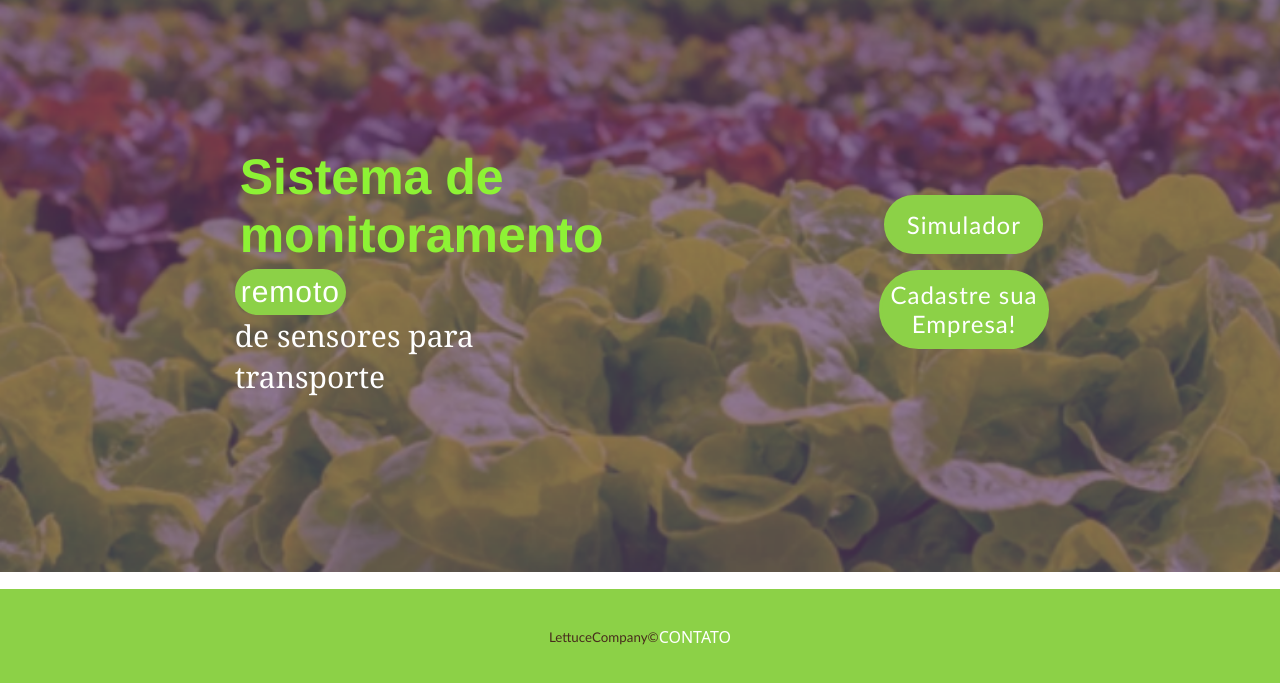
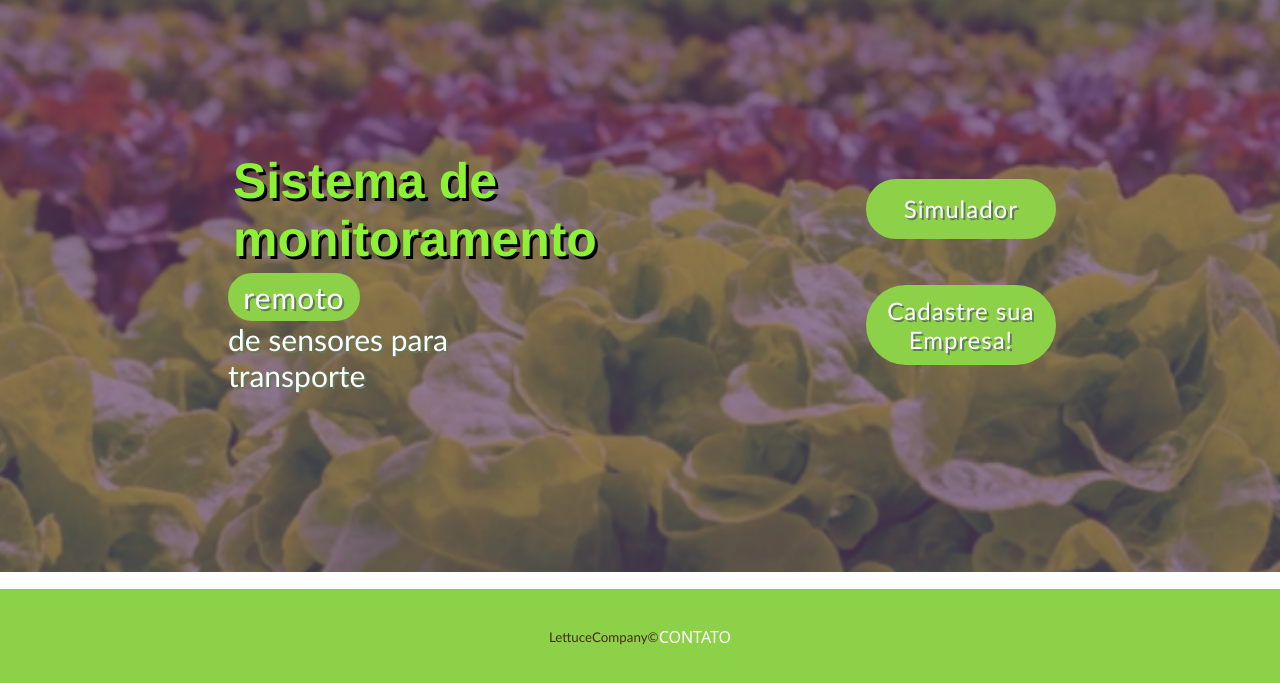
Before and after one commit to Lettuce-Company/Sprint-2, a plain HTML site: page Site Institucional/html/Home.html in a window 1280 px wide. Shown: the part 115-798 px from the top of the page. Drawn offline with Linux system fonts and the light colour scheme.

Commit message:
alterações botão e título homepage

```diff
--- a/Site Institucional/css/CSS Home.css
+++ b/Site Institucional/css/CSS Home.css
@@ -99,31 +99,33 @@ p .Sistema {
     color: rgb(141, 242, 53);
     font-weight: 800;
     font-size: 50px;
-
+    text-shadow: 3px 3px #000000;
     font-family: 'Franklin Gothic Medium', 'Arial Narrow', Arial, sans-serif;
 }
 
 .remotoTitulo {
     display: flex;
-    width: fit-content;
+    width: 120px;
     height: fit-content;
     padding: 1%;
     border: 3px solid #8cd147;
     border-radius: 100px;
     background-color: #8cd147;
     justify-content: center;
-    font-family: 'Franklin Gothic Medium', 'Arial Narrow', Arial, sans-serif;
+    font-family: 'Trebuchet MS', 'Lucida Sans Unicode', 'Lucida Grande', 'Lucida Sans', Arial, sans-serif;
     font-weight: 400;
     letter-spacing: 1px;
+    text-shadow: 2px 2px #607959;
 }
 
 .remoto {
     color: rgb(255, 255, 255);
     font-size: 30px;
-    font-family: Cambria, Cochin, Georgia, Times, 'Times New Roman', serif;
+    font-family: 'Trebuchet MS', 'Lucida Sans Unicode', 'Lucida Grande', 'Lucida Sans', Arial, sans-serif;
     width: 300px;
     justify-content: start;
     align-items: center;
+    text-shadow: 2px 2px #607959;
 }
 
 .footer {
@@ -157,11 +159,12 @@ p .Sistema {
     flex-direction: column;
     justify-content: center;
     align-items: center;
+
 }
 
 .simulador a{
     display: flex;
-    width: 150px;
+    width: 180px;
     height: 50px;
     padding: 1%;
     border: 3px solid #8cd147;
@@ -169,30 +172,46 @@ p .Sistema {
     background-color: #8cd147;
     justify-content: center;
     font-family: 'Trebuchet MS', 'Lucida Sans Unicode', 'Lucida Grande', 'Lucida Sans', Arial, sans-serif;
-    font-weight: 400;
+    font-weight: 550;
     font-size: 150%;
     letter-spacing: 1px;
     text-decoration: none;
     color: white;
+    text-shadow: 2px 2px #607959;
     align-items: center;
-    margin-bottom: 10%;
+    margin-bottom: 25%;
 }
 
 .cadastro a {
         display: flex;
-        width: 160px;
+        width: 180px;
         height: 70px;
         padding: 1%;
         border: 3px solid #8cd147;
-        border-radius: 100px;
+        border-radius: 70px;
         background-color: #8cd147;
         justify-content: center;
         font-family: 'Trebuchet MS', 'Lucida Sans Unicode', 'Lucida Grande', 'Lucida Sans', Arial, sans-serif;
-        font-weight: 400;
+        font-weight: 550;
         font-size: 150%;
         letter-spacing: 1px;
         text-decoration: none;
         color: white;
+        text-shadow: 2px 2px #607959;
         text-align: center;
         align-items: center;
     }
+
+    .cadastro a:hover {
+        background-color: #ffffff;
+        color: rgb(82, 190, 66);
+        transition-duration: 0.4s;
+        text-shadow: 2px 2px #ffffff;
+      }
+
+      .simulador a:hover {
+        background-color: #ffffff;
+        color: rgb(82, 190, 66);
+        transition-duration: 0.4s;
+        text-shadow: 2px 2px #ffffff;
+      }
```
